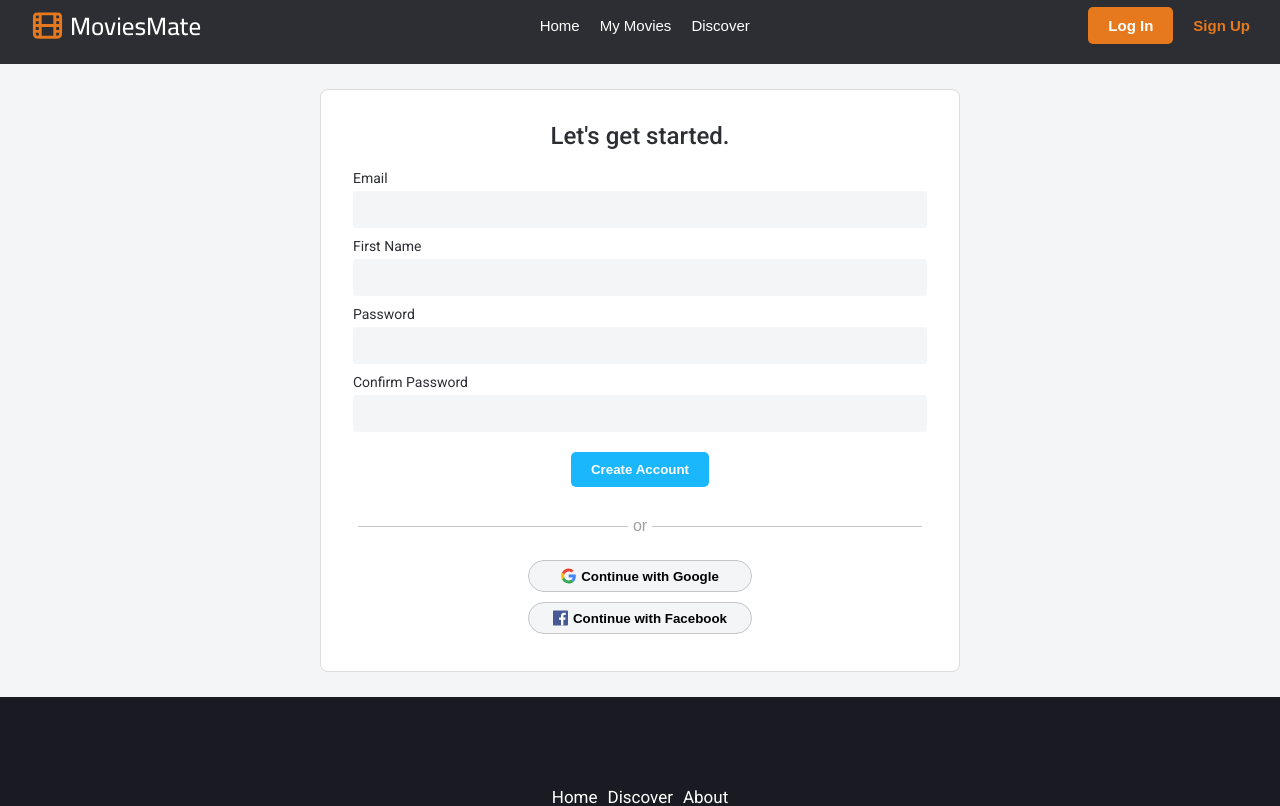
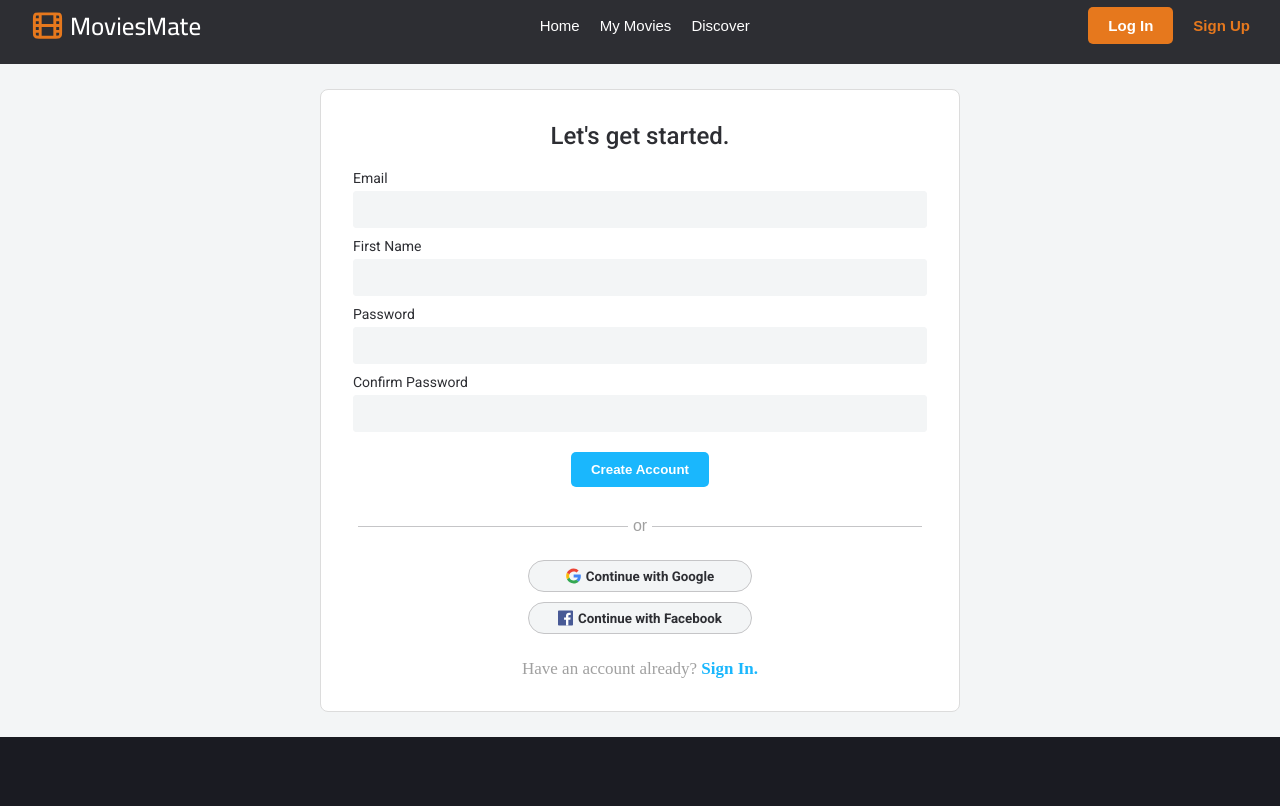
Before and after one commit to rashaaad19/MoviesMate, a React (Vite) app: page /signup in a window 1280 px wide. Shown: the top 806 px of the page. Built offline with nearby package versions, Linux system fonts and the light colour scheme.

Commit message:
signup(feat): added functionality to third party register buttons -google and facebook-

```diff
--- a/package.json
+++ b/package.json
@@ -14,6 +14,7 @@
   },
   "dependencies": {
     "@reduxjs/toolkit": "^2.2.7",
+    "firebase": "^11.0.2",
     "react": "^18.3.1",
     "react-dom": "^18.3.1",
     "react-redux": "^9.1.2",
--- a/src/assets/variables.scss
+++ b/src/assets/variables.scss
@@ -7,3 +7,5 @@ $light-gray: #c5c5c7;
 $primary-black: #1a1b22;
 $light-black: #2d2e33;
 $light-blue: #1ab7fd;
+$light-blue-hover: #1ab5fdb9;
+$error-red:#F00000
--- /dev/null
+++ b/src/firebase.js
@@ -0,0 +1,21 @@
+// Import the functions you need from the SDKs you need
+import { initializeApp } from "firebase/app";
+import { getAuth } from "firebase/auth";
+
+// TODO: Add SDKs for Firebase products that you want to use
+// https://firebase.google.com/docs/web/setup#available-libraries
+
+// Your web app's Firebase configuration
+const firebaseConfig = {
+  apiKey: "AIzaSyBFaYVU2Tutelun6fNI5MG75Qz3zZm8X4k",
+  authDomain: "moviesmate-32fd0.firebaseapp.com",
+  projectId: "moviesmate-32fd0",
+  storageBucket: "moviesmate-32fd0.firebasestorage.app",
+  messagingSenderId: "6345382009",
+  appId: "1:6345382009:web:baa0cc722fa5b6df1f1ca8"
+};
+
+// Initialize Firebase
+const app = initializeApp(firebaseConfig);
+// Initialize Firebase Authentication and get a reference to the service
+export const auth = getAuth(app);
--- a/src/main.jsx
+++ b/src/main.jsx
@@ -11,7 +11,6 @@ ReactDOM.createRoot(document.getElementById('root')).render(
   <React.StrictMode>
     <Provider store={store}>
     <App />
-
     </Provider>
   </React.StrictMode>,
 )
--- a/src/pages/SignUp.scss
+++ b/src/pages/SignUp.scss
@@ -33,6 +33,10 @@
       @include mixins.paragraph-style(14px, variables.$light-black);
     }
   }
+  input.errorBorder,
+  input.errorBorder:focus {
+    border: 1px solid variables.$error-red;
+  }
   input:focus {
     border: 1px solid variables.$primary-black;
   }
@@ -52,7 +56,7 @@
     margin-block: 10px;
   }
   .submitForm-button:hover {
-    background-color: #1ab5fdb9;
+    background-color: variables.$light-blue-hover;
   }
   .formSeprator {
     font-family: Open Sans Regular, sans-serif;
@@ -84,6 +88,8 @@
     width: 14rem;
     padding: 5px 20px;
     margin-block: 5px;
+    font-family: "Roboto", sans-serif;
+    color: variables.$light-black;
     font-weight: bold;
     border: 1px solid variables.$light-gray;
     border-radius: 20px;
@@ -96,8 +102,25 @@
       padding-right: 5px;
     }
   }
-  .thirdParty-button:hover{
+  .thirdParty-button:hover {
     background-color: #f3f5f636;
   }
-
+  .accountLogin-text {
+    align-self: center;
+    padding-top: 20px;
+    color: variables.$primary-gray;
+    font-size: 17px;
+    a {
+      color: variables.$light-blue;
+      text-decoration: none;
+      font-weight: bold;
+    }
+    a:hover {
+      color: variables.$light-blue-hover;
+    }
+  }
+  .errorMessage {
+    color: variables.$error-red;
+    font-size: 14px;
+  }
 }
--- a/src/pages/Signup.jsx
+++ b/src/pages/Signup.jsx
@@ -1,35 +1,222 @@
+import { Link } from "react-router-dom";
 import "./SignUp.scss";
+
+import { useRef, useState } from "react";
+import {
+  createUserWithEmailAndPassword,
+  signInWithPopup,
+  FacebookAuthProvider,
+  GoogleAuthProvider,
+} from "firebase/auth";
+import { auth } from "../firebase";
+import { validatePassword } from "../utilties/functions";
+
 const Signup = () => {
+  const [passwordIsInvalid, setPasswordIsInvalid] = useState({
+    invalid: false,
+    errorType: "",
+  });
+
+  // reference to manipulate input element
+  const confirmPasswordRef = useRef(null);
+  const passwordRef = useRef(null);
+
+  // assigning third party register providers
+  const googleProvider = new GoogleAuthProvider();
+  const facebookProvider = new FacebookAuthProvider();
+
+  const handleOnSubmit = (event) => {
+    event.preventDefault();
+    const data = new FormData(event.target);
+    const name = data.get("name");
+    const email = data.get("email");
+    const password = data.get("password");
+    const confirmPasword = data.get("confirmPassword");
+
+    const userData = {
+      userName: name,
+      userEmail: email,
+      userPassword: password,
+      confirmUserPassword: confirmPasword,
+    };
+    console.log(validatePassword(userData.userPassword));
+
+    //password validation
+
+    if (password !== confirmPasword) {
+      setPasswordIsInvalid({
+        invalid: true,
+        errorType: "passwords does not match",
+      });
+      confirmPasswordRef.current.focus();
+    } else if (userData.userPassword.length < 6) {
+      setPasswordIsInvalid({ invalid: true, errorType: "password too short" });
+      passwordRef.current.focus();
+    } else if (validatePassword(userData.userPassword) !== true) {
+      setPasswordIsInvalid({
+        invalid: true,
+        errorType: "no capital and special characters",
+      });
+      passwordRef.current.focus();
+    } else {
+      setPasswordIsInvalid({ invalid: false, errorType: "" });
+
+      createUserWithEmailAndPassword(auth, email, password)
+        .then((userCredential) => {
+          // Signed up
+          const user = userCredential.user;
+          console.log(userCredential);
+
+          // ...
+        })
+        .catch((error) => {
+          const errorCode = error.code;
+          const errorMessage = error.message;
+          // ..
+        });
+    }
+  };
+
+  const handleGoogleSignup = () => {
+    console.log("google");
+
+    signInWithPopup(auth, googleProvider)
+      .then((result) => {
+        // This gives you a Google Access Token. You can use it to access the Google API.
+        const credential = GoogleAuthProvider.credentialFromResult(result);
+        const token = credential.accessToken;
+        // The signed-in user info.
+        const user = result.user;
+        console.log(user);
+        // IdP data available using getAdditionalUserInfo(result)
+        // ...
+      })
+      .catch((error) => {
+        // Handle Errors here.
+        const errorCode = error.code;
+        const errorMessage = error.message;
+        // The email of the user's account used.
+        const email = error.customData.email;
+        // The AuthCredential type that was used.
+        const credential = GoogleAuthProvider.credentialFromError(error);
+        console.log(error);
+        // ...
+      });
+  };
+
+  const handleFacebookSignup = () => {
+    console.log("facebook");
+    signInWithPopup(auth, facebookProvider)
+      .then((result) => {
+        // The signed-in user info.
+        const user = result.user;
+        console.log(user);
+
+        // This gives you a Facebook Access Token. You can use it to access the Facebook API.
+        const credential = FacebookAuthProvider.credentialFromResult(result);
+        const accessToken = credential.accessToken;
+
+        // IdP data available using getAdditionalUserInfo(result)
+        // ...
+      })
+      .catch((error) => {
+        // Handle Errors here.
+        const errorCode = error.code;
+        const errorMessage = error.message;
+        // The email of the user's account used.
+        const email = error.customData.email;
+        // The AuthCredential type that was used.
+        const credential = FacebookAuthProvider.credentialFromError(error);
+
+        // ...
+      });
+  };
+
   return (
     <div className="registerForm-container">
-      <form className="registerForm">
+      <form className="registerForm" onSubmit={handleOnSubmit}>
         <h1>Let&apos;s get started.</h1>
         <p className="registerInput-container">
           <label htmlFor="email">Email</label>
-          <input type="email" name="email" id="email" />
+          <input type="email" name="email" id="email" required />
         </p>
         <p className="registerInput-container">
           <label htmlFor="name">First Name</label>
-          <input type="text" name="name" id="name" />
+          <input type="text" name="name" id="name" required />
         </p>
         <p className="registerInput-container">
           <label htmlFor="password">Password</label>
-          <input type="password" name="password" id="password" />
+          <input
+            ref={passwordRef}
+            type="password"
+            name="password"
+            id="password"
+            className={
+              passwordIsInvalid.errorType === "password too short" ||
+              passwordIsInvalid.errorType ===
+                "no capital and special characters"
+                ? "errorBorder"
+                : undefined
+            }
+            required
+          />
+          {passwordIsInvalid.errorType === "password too short" ? (
+            <p className="errorMessage">
+              The password should be at least 6 characters.
+            </p>
+          ) : passwordIsInvalid.errorType ===
+            "no capital and special characters" ? (
+            <p>
+              <p className="errorMessage">
+                The password should contain one special and one capital
+                character.
+              </p>
+            </p>
+          ) : (
+            ""
+          )}
         </p>
         <p className="registerInput-container">
           <label htmlFor="confirmPassword">Confirm Password</label>
-          <input type="password" name="confirmPassword" id="confirmPassword" />
+          <input
+            type="password"
+            name="confirmPassword"
+            id="confirmPassword"
+            ref={confirmPasswordRef}
+            className={
+              passwordIsInvalid.errorType === "passwords does not match"
+                ? "errorBorder"
+                : undefined
+            }
+            required
+          />
+          {passwordIsInvalid.errorType === "passwords does not match" && (
+            <p className="errorMessage">
+              The password you entered does not match the password above.
+            </p>
+          )}
         </p>
         <button className="submitForm-button">Create Account</button>
         <span className="formSeprator">or</span>
-        <button type="button" className="thirdParty-button">
-          <img  src="/google-icon-logo-svgrepo-com.svg" />
+        <button
+          type="button"
+          className="thirdParty-button"
+          onClick={handleGoogleSignup}
+        >
+          <img src="/google-icon-logo-svgrepo-com.svg" />
           Continue with Google
         </button>
-        <button type="button" className="thirdParty-button">
-          <img  src="/facebook-icon-logo-svgrepo-com.svg" />
+        <button
+          type="button"
+          className="thirdParty-button"
+          onClick={handleFacebookSignup}
+        >
+          <img src="/facebook-icon-logo-svgrepo-com.svg" />
           Continue with Facebook
         </button>
+        <p className="accountLogin-text">
+          Have an account already? <Link to={"/login"}>Sign In.</Link>
+        </p>
       </form>
     </div>
   );
--- a/src/utilties/functions.js
+++ b/src/utilties/functions.js
@@ -23,3 +23,11 @@ export const currentDate = () => {
   today = yyyy + "-" + mm + "-" + dd;
   return today;
 };
+
+export const validatePassword = (password) => {
+  const hasSpecialChar = /[!@#$%^&*(),.?":{}|<>]/.test(password); // Checks for special characters
+  const hasCapitalLetter = /[A-Z]/.test(password); // Checks for capital letters
+  if (hasCapitalLetter && hasSpecialChar) {
+    return true;
+  } else return false;
+};
```
Also changed, not shown: 1 other file (tests, documents, lock files or other folders).
